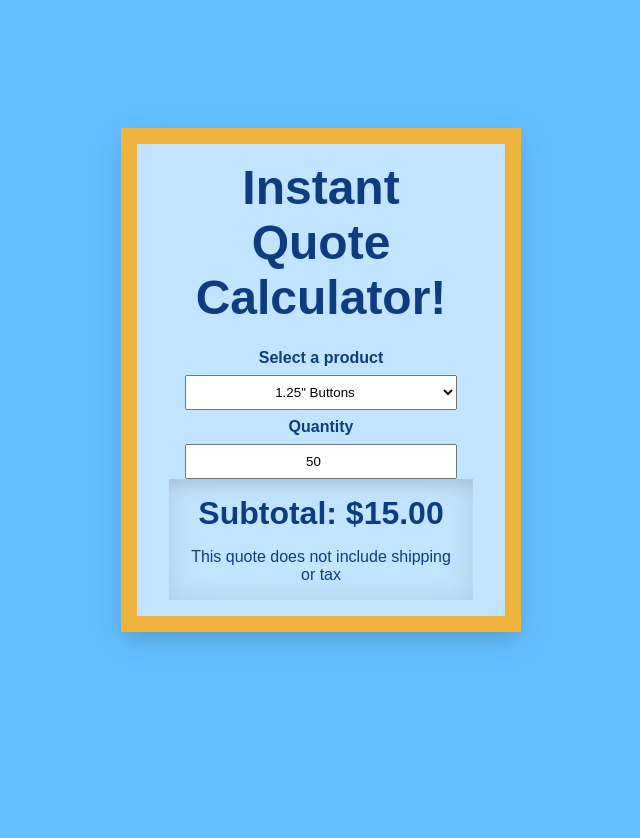
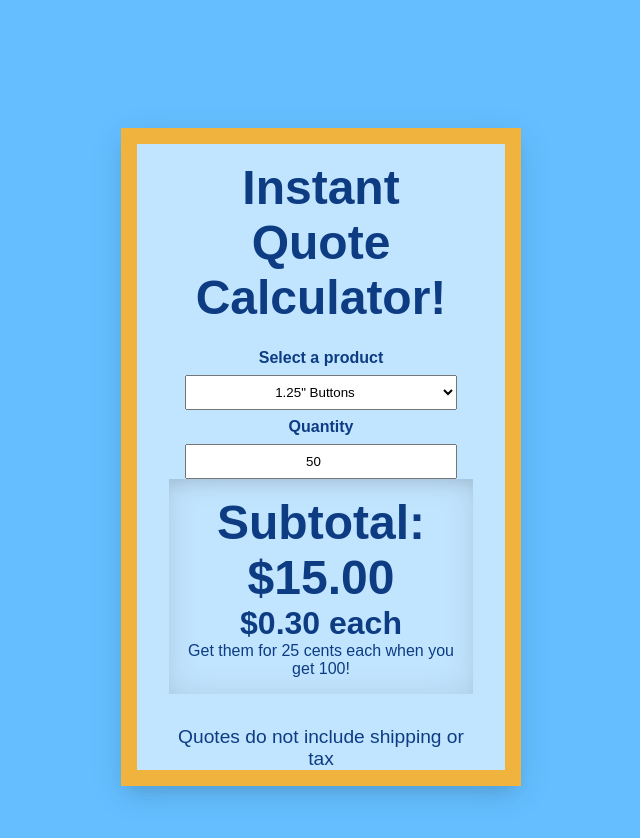
Before and after one commit to robospunk/spunkyButtonsTesting, a plain HTML site: page index.html in a window 1280 px wide. Shown: the part 700-1538 px from the top of the page, without its empty margins (319-959 px from the left). Before the commit the page ends 1380 px from the top, so only its background shows below. Drawn offline with nearby package versions, Linux system fonts and the light colour scheme.

Commit message:
Added unit prices to the quote calculator

```diff
--- a/index.html
+++ b/index.html
@@ -46,8 +46,10 @@
         </fieldset>
         <div class="inshadow">
             <p id="finalQuote"></p>
-            <p id="quoteDesc">This quote does not include shipping or tax</p>
+            <p id="unitPrice"></p>
+            <p id="bargain"></p>
         </div>
+        <p id="quoteDesc">Quotes do not include shipping or tax</p>
     </div>
 
     <script src="https://cdnjs.cloudflare.com/ajax/libs/gsap/2.0.1/TweenMax.min.js"></script>
--- a/script.js
+++ b/script.js
@@ -64,6 +64,8 @@ checkPrice();
 
 let quantity;
 let finalQuote = document.getElementById('finalQuote');
+let unitPrice = document.getElementById('unitPrice');
+let bargain = document.getElementById('bargain');
 let roughQuote;
 let liveQuoteInterval;
 let quantityInterval;
@@ -85,26 +87,38 @@ function liveQuote() {
             roughQuote = quantity * .3;
             roughQuote = Math.round(roughQuote * 100) / 100;
             finalQuote.innerText = "Subtotal: $" + (roughQuote.toPrecision(4));
+            unitPrice.innerText = '$0.30 each';
+            bargain.innerText = 'Get them for 25 cents each when you get 100!';
         } else if (quantity >= 100 && quantity < 250) {
             roughQuote = quantity * .25;
             roughQuote = Math.round(roughQuote * 100) / 100;
             finalQuote.innerText = "Subtotal: $" + (roughQuote.toPrecision(4));
+            unitPrice.innerText = '$0.25 each';
+            bargain.innerText = 'Get them for 24 cents each when you get 250!';
         } else if (quantity >= 250 && quantity < 417) {
             roughQuote = quantity * .24;
             roughQuote = Math.round(roughQuote * 100) / 100;
             finalQuote.innerText = "Subtotal: $" + (roughQuote.toPrecision(4));
+            unitPrice.innerText = '$0.24 each';
+            bargain.innerText = 'Get them for 22 cents each when you get 500!';
         } else if ( quantity >= 417 && quantity < 500) {
             roughQuote = quantity * .24;
             roughQuote = Math.round(roughQuote * 100) / 100;
             finalQuote.innerText = "Subtotal: $" + (roughQuote.toPrecision(5));
+            unitPrice.innerText = '$0.24 each';
+            bargain.innerText = 'Get them for 22 cents each when you get 500!';
         } else if ( quantity >= 500 && quantity < 1000) {
             roughQuote = quantity * .22;
             roughQuote = Math.round(roughQuote * 100) / 100;
             finalQuote.innerText = "Subtotal: $" + (roughQuote.toPrecision(5));
+            unitPrice.innerText = '$0.22 each';
+            bargain.innerText = 'Get them for 21 cents each when you get 1000!';
         } else if (quantity >= 1000 && quantity < 4762) {
             roughQuote = quantity * .21;
             roughQuote = Math.round(roughQuote * 100) / 100;
             finalQuote.innerText = "Subtotal: $" + (roughQuote.toPrecision(5));
+            unitPrice.innerText = '$0.21 each';
+            bargain.innerText = '';
         } else if (quantity >= 4762 && quantity <= 10000) {
             roughQuote = quantity * .21;
             roughQuote = Math.round(roughQuote * 100) / 100;
@@ -120,8 +134,10 @@ updateQuote();
 
 // This is to animate the sliders
 //
-var fadeIn = new TimelineMax();
+if (document.querySelector('.fadeIn') != null) {
+    var fadeIn = new TimelineMax();
 
-fadeIn.staggerFrom(".fadeIn", 1, {opacity: 0, delay: 3}, 4);
+    fadeIn.staggerFrom(".fadeIn", 1, {opacity: 0, delay: 3}, 4);
 
-fadeIn.repeat(-1);
+    fadeIn.repeat(-1);
+}
--- a/style.css
+++ b/style.css
@@ -269,10 +269,10 @@ body {
 .quoteCalculator {
   background: #C2E5FF;
   border: 1rem solid #EFB33E;
-  padding: 1rem 2rem;
+  padding: 1rem 2rem 0;
   text-align: center;
   max-width: 400px;
-  margin: 5rem auto 0;
+  margin: 5rem auto;
 }
 
 .quoteCalculator h2 {
@@ -316,11 +316,23 @@ body {
 
 #finalQuote {
   font-weight: bold;
-    font-size: 2rem;
+  font-size: 3rem;
+  margin: 0;
+}
+
+#unitPrice {
+	margin: 0;
+	font-weight: bold;
+	font-size: 2rem
+}
+
+#bargain {
+	margin: 0;
 }
 
 #quoteDesc {
-    margin-top: 1rem;
+  margin-top: 2rem;
+	font-size: 1.2rem;
 }
 
 
```
Also changed, not shown: FAQ.html (+1 -1 lines). Lines whose indentation alone changed are shown as unchanged.
